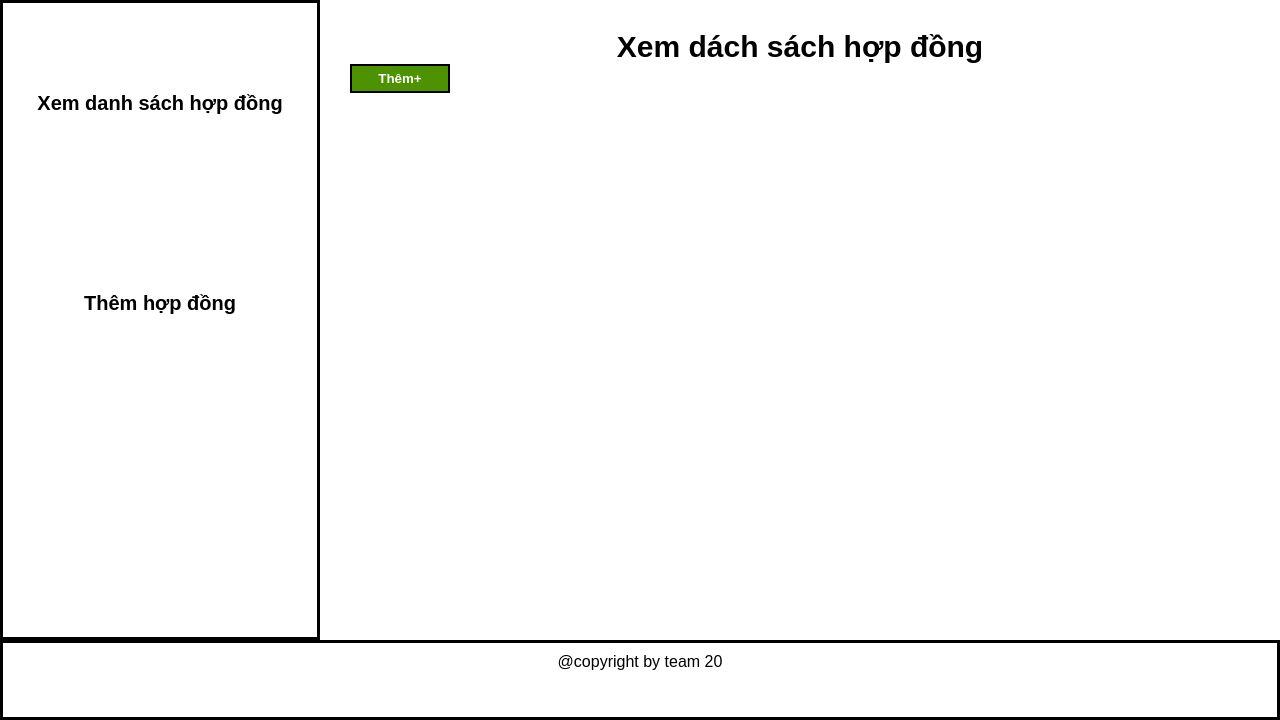
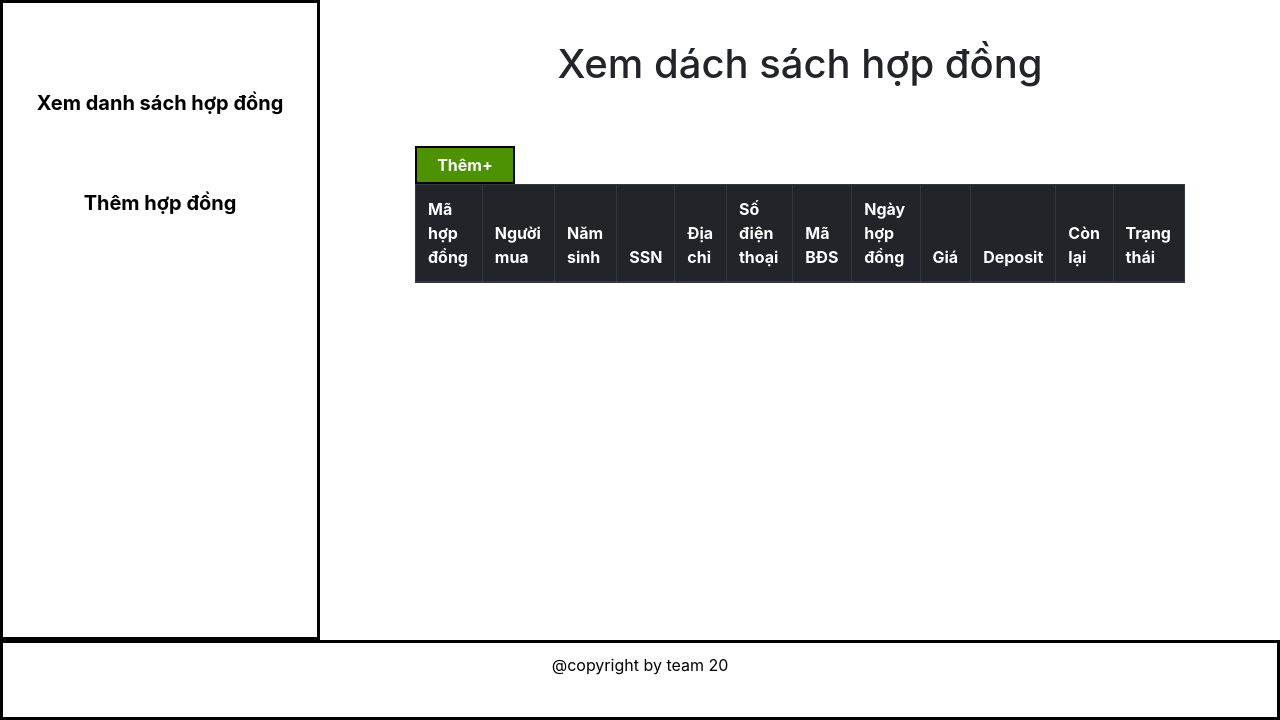
Before and after one commit to trgiahuy14/nhom20, a PHP site: page / in a window 1280 px wide. Shown: the part 80-800 px from the top of the page. Run offline with PHP 8.4, Linux system fonts and the light colour scheme; lists and menus that the app fills with data are empty.

Commit message:
them table

```diff
--- a/assets/css/style.css
+++ b/assets/css/style.css
@@ -49,18 +49,19 @@ body {
     left: 0;
     width: 25vw;
     height: 80vh;
-    line-height: 200px;
+    line-height: 100px;
     display: flex;
-    flex-direction: column; /* Hiển thị các mục trong thanh điều hướng theo chiều dọc */
+    flex-direction: column;
     align-items: center;
     text-align: center;
-
+    border: #000 solid;
+    padding: 50px 0;
 }
 
 #nav ul {
     height: 100%;
     width: 100%;
-    border: #000 solid;
+
     font-size: 20px;
 }
 
@@ -76,7 +77,7 @@ body {
     width: 75vw;
     height: 80vh;
     float: right;
-    padding: 30px;
+    padding: 40px 80px ;
 }
 
 #content .content-heading{
@@ -84,11 +85,13 @@ body {
     font-size: 15px;
 }
 
+
 .content-item .btn-add{
     background-color: rgb(76, 146, 1);
     width: 100px;
     padding: 5px 10px 5px 10px;
     border: 2px solid #000;
+    margin-top: 50px;
 }
 
 .content-item .btn-add a{
--- a/index.html
+++ b/index.html
@@ -3,9 +3,9 @@
 <head>
   <meta charset="UTF-8">
   <meta name="viewport" content="width=device-width, initial-scale=1.0">
+  <title>Hợp đồng - nhóm 20</title>
   <link rel="stylesheet" href="assets/css/style.css">
-  <title>Hợp đồng - nhóm 20</title>
-
+  <link rel="stylesheet" href="https://cdn.jsdelivr.net/npm/bootstrap@4.0.0/dist/css/bootstrap.min.css" integrity="sha384-Gn5384xqQ1aoWXA+058RXPxPg6fy4IWvTNh0E263XmFcJlSAwiGgFAW/dAiS6JXm" crossorigin="anonymous">
 </head>
 <body>
 
@@ -31,8 +31,39 @@
             </div>
 
             <div class="content-item">
-                <button class="btn-add"><a href="">Thêm+</a></button>
+                <button class="btn-add"><a href="/themhopdong.html">Thêm+</a></button>
             </div>
+
+            <div class="contract-list">
+                <table class ="table table-light table-striped  table-hover table-bordered">
+                    <thead class="thead-dark">
+                        <tr>
+                            <th>Mã hợp đồng</th>
+                            <th>Người mua</th>
+                            <th>Năm sinh</th>
+                            <th>SSN</th>
+                            <th>Địa chỉ</th>
+                            <th>Số điện thoại</th>
+                            <th>Mã BĐS</th>
+                            <th>Ngày hợp đồng</th>
+                            <th>Giá</th>
+                            <th>Deposit</th>
+                            <th>Còn lại</th>
+                            <th>Trạng thái</th>
+
+
+                        </tr>
+                    </thead>
+
+                </table>
+
+
+            </div>
+
+
+
+
+
         </div>
     </div>
 
```
Also changed, not shown: assets/sql/Trigger_FullContract.sql (added, +28 -0 lines), connect.php (added).
